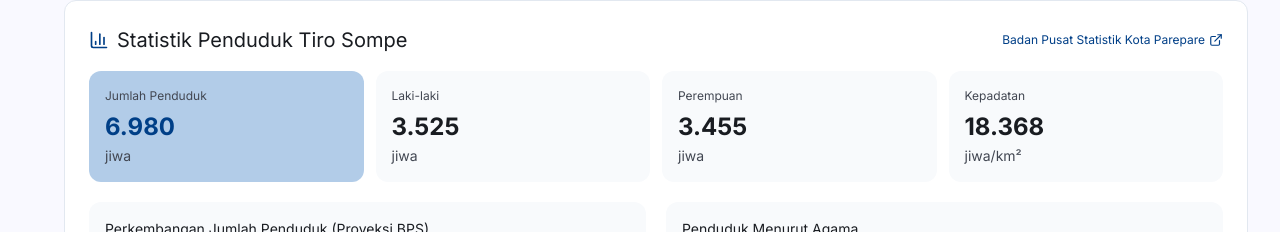
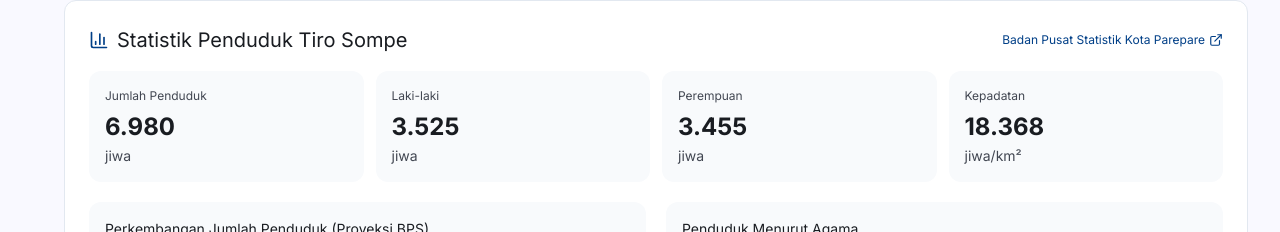
Before and after one commit to Adamsqyxx/SiTSOMP, a Next.js app: page /data-penduduk in a window 1280 px wide. Shown: the part 184-416 px from the top of the page. Built offline with nearby package versions, Linux system fonts and the light colour scheme; no server answers; the database is empty.

Commit message:
style: hilangkan highlight kartu total penduduk di beranda dan data-penduduk

```diff
--- a/src/app/data-penduduk/page.tsx
+++ b/src/app/data-penduduk/page.tsx
@@ -156,9 +156,9 @@ export default function DataPendudukPage() {
               <>
                 {/* Kartu utama */}
                 <div className="grid grid-cols-2 md:grid-cols-4 gap-3 mb-5">
-                  <div className="bg-primary-container/30 rounded-xl p-4">
+                  <div className="bg-surface-muted rounded-xl p-4">
                     <p className="font-label-sm text-label-sm text-on-surface-variant">Jumlah Penduduk</p>
-                    <p className="font-headline-md text-headline-md font-bold text-primary mt-1">
+                    <p className="font-headline-md text-headline-md font-bold text-on-surface mt-1">
                       {nf.format(stat.jumlah_penduduk)}
                     </p>
                     <p className="font-body-sm text-body-sm text-on-surface-variant">jiwa</p>
--- a/src/app/page.tsx
+++ b/src/app/page.tsx
@@ -162,7 +162,7 @@ export default async function BerandaPage() {
             </Link>
           </div>
           <div className="grid grid-cols-2 lg:grid-cols-4 gap-4">
-            <div className="bg-primary-container/20 rounded-xl p-5 md:p-6 border border-border-subtle col-span-2 lg:col-span-1 flex flex-col justify-between min-h-[120px]">
+            <div className="bg-surface rounded-xl p-5 md:p-6 border border-border-subtle col-span-2 lg:col-span-1 flex flex-col justify-between min-h-[120px]">
               <div className="bg-primary/10 w-10 h-10 rounded-lg flex items-center justify-center mb-3 text-primary">
                 <Users aria-hidden="true" className="w-5 h-5" />
               </div>
```
